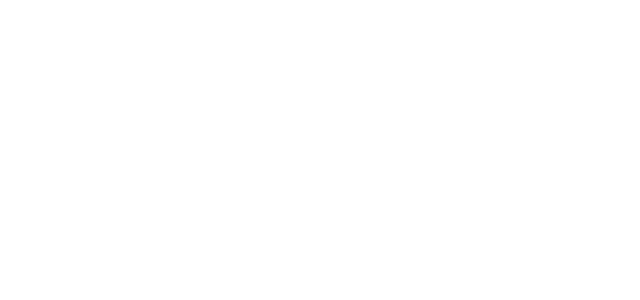
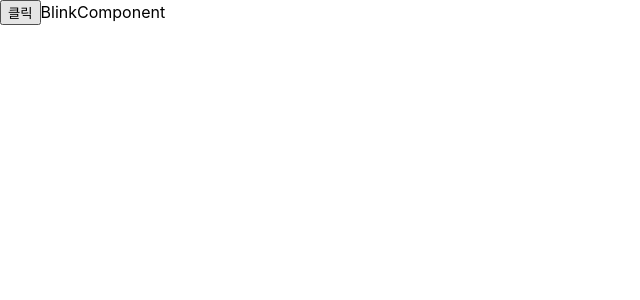
Before and after one commit to ye-s-rin/prodigitalacademy3rd-web, a React (Create React App) app in the folder react/my-app/: page / in a window 1280 px wide. Shown: the top 300 px of the page, without its empty margins (0-640 px from the left). Built offline with nearby package versions, Linux system fonts and the light colour scheme.

Commit message:
feat: button

```diff
--- a/react/my-app/src/components/BlinkComponent.js
+++ b/react/my-app/src/components/BlinkComponent.js
@@ -3,14 +3,27 @@
 export default function BlinkComponent({ text }) {
   const [showText, setShowText] = useState(true);
 
-  useEffect(() => {
-    const timeoutId = setInterval(() => {
-      setShowText((showText) => !showText);
-    }, 1000);
-    return () => {
-      clearInterval(timeoutId);
-    };
-  }, []);
+  //   useEffect(() => {
+  //     const timeoutId = setInterval(() => {
+  //       setShowText((showText) => !showText);
+  //     }, 1000);
+  //     return () => {
+  //       clearInterval(timeoutId);
+  //     };
+  //   }, []);
 
-  return <div>{showText ? text : null}</div>;
+  //   return <div>{showText ? text : null}</div>;
+
+  return (
+    <div>
+      <button
+        onClick={() => {
+          setShowText(!showText);
+        }}
+      >
+        클릭
+      </button>
+      {showText ? text : null}
+    </div>
+  );
 }
```
